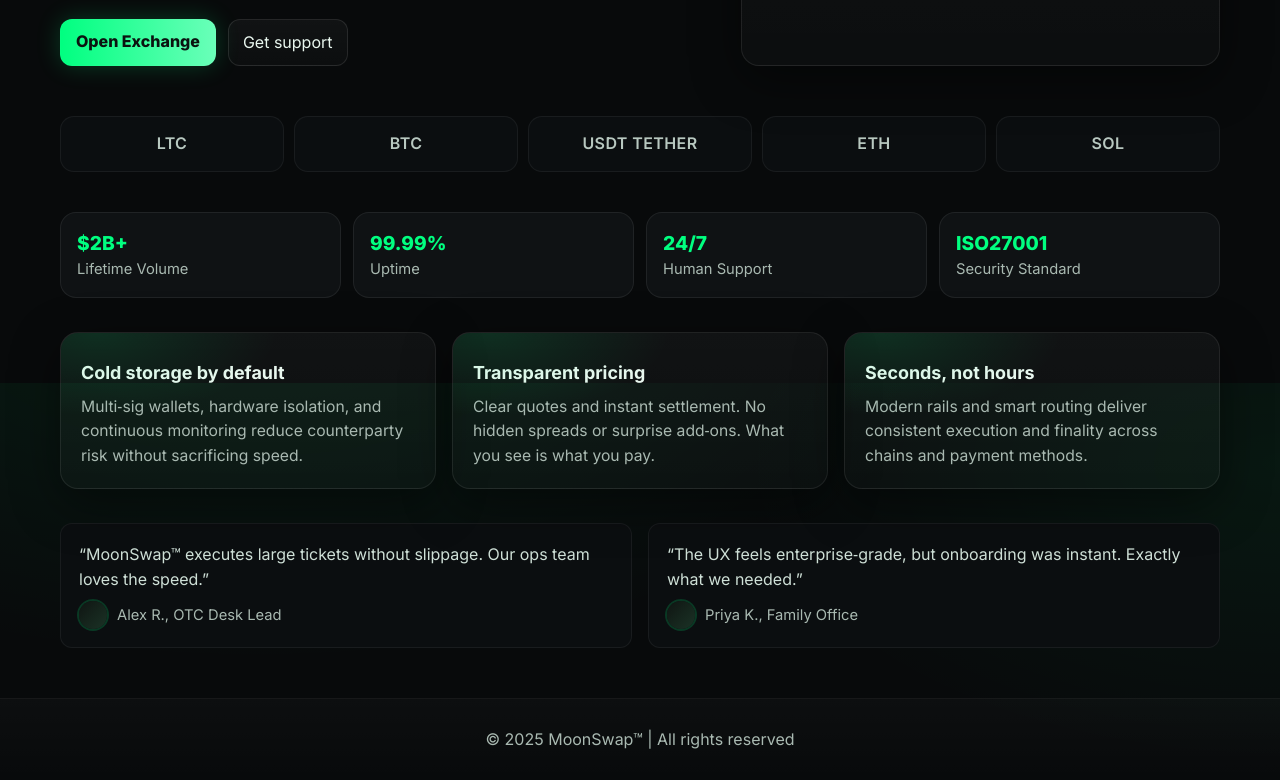
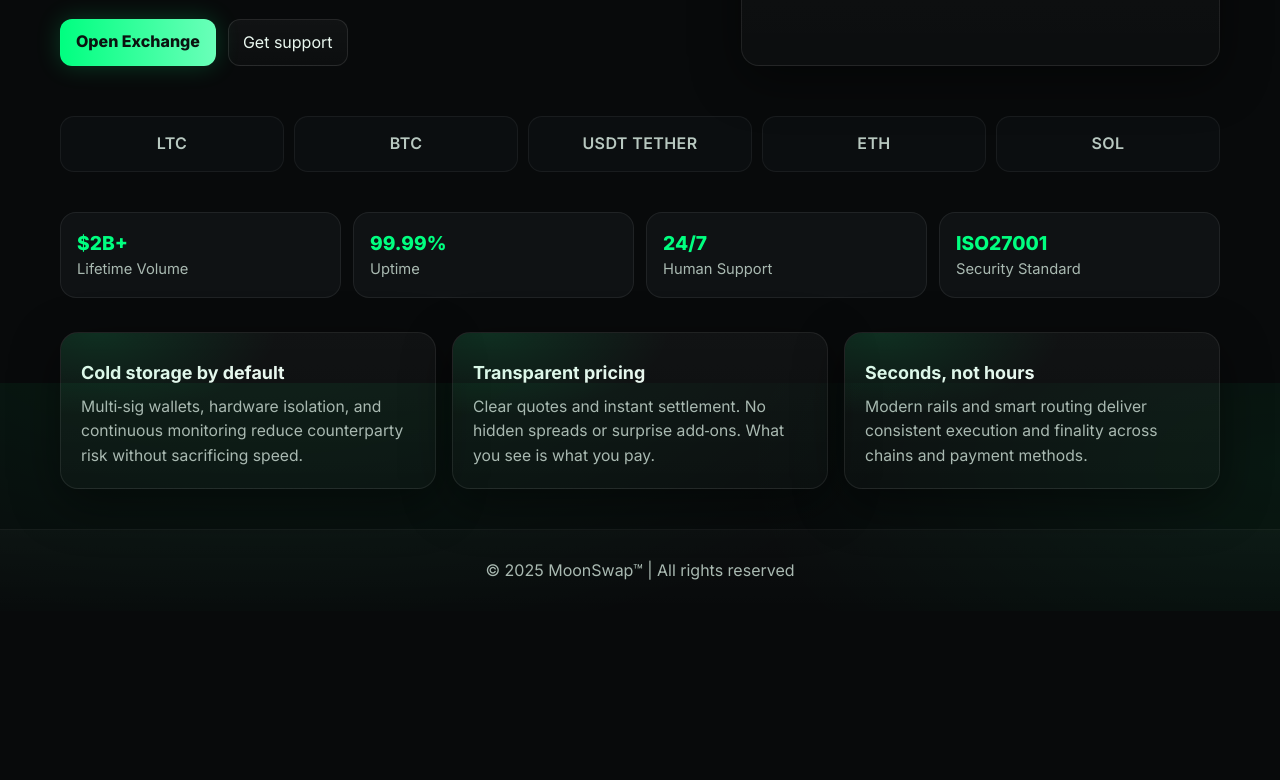
Before and after one commit to fckkv/moonswap, a plain HTML site: page index.html in a window 1280 px wide. Shown: the part 417-1197 px from the top of the page. After the commit the page ends 1028 px from the top, so only its background shows below. Drawn offline with Linux system fonts and the light colour scheme.

Commit message:
index.html

```diff
--- a/index.html
+++ b/index.html
@@ -179,18 +179,6 @@
     </article>
   </section>
 
-  <section class="testimonials" id="markets" aria-label="What clients say">
-    <div class="quote reveal">
-      “MoonSwap™ executes large tickets without slippage. Our ops team loves the speed.”
-      <div class="who"><div class="avatar"></div> Alex R., OTC Desk Lead</div>
-    </div>
-    <div class="quote reveal">
-      “The UX feels enterprise‑grade, but onboarding was instant. Exactly what we needed.”
-      <div class="who"><div class="avatar"></div> Priya K., Family Office</div>
-    </div>
-  </section>
-
-
   <footer id="support">
     © 2025 MoonSwap™ | All rights reserved
   </footer>
```
